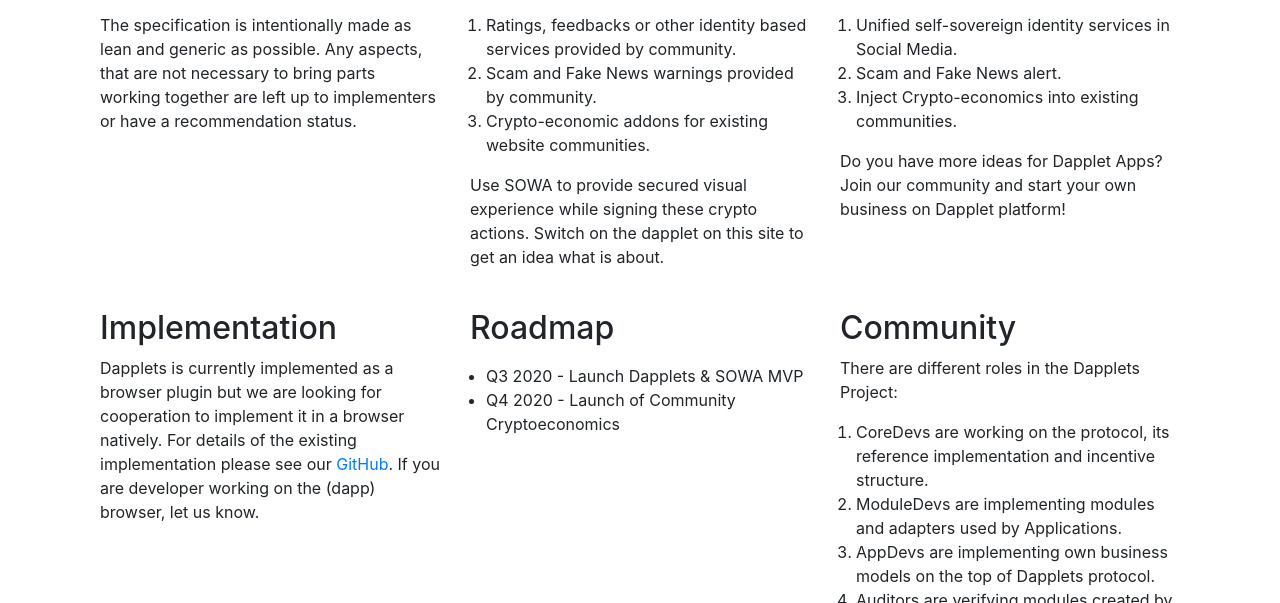
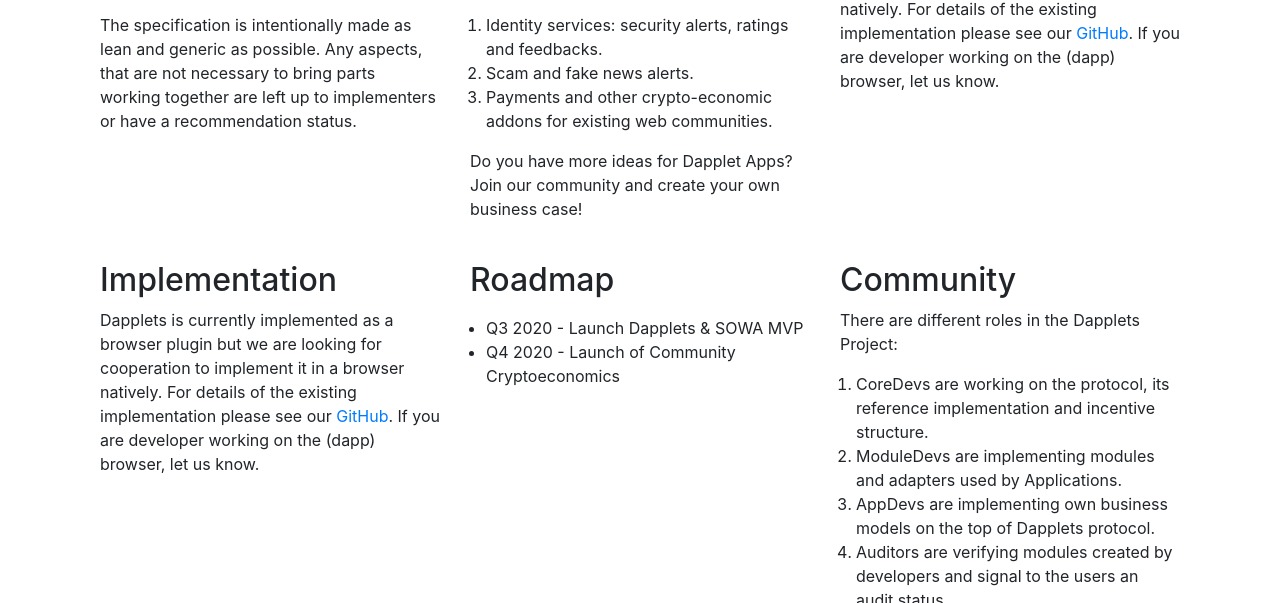
Before and after one commit to dapplets/dapplets.github.io, a website: page index.html in a window 1280 px wide. Shown: the part 497-1100 px from the top of the page. Drawn offline with nearby package versions, Linux system fonts and the light colour scheme.

Commit message:
[+] improving texts

```diff
--- a/index.html
+++ b/index.html
@@ -49,26 +49,21 @@
                         <p>Dapplets protocol enables creation of unstoppable augmentations for third party content. It
                             could be:
                             <ol class="pl-3">
-                                <li>Ratings, feedbacks or other identity based services provided by community.</li>
-                                <li>Scam and Fake News warnings provided by community.</li>
-                                <li>Crypto-economic addons for existing website communities.</li>
+                                <li>Identity services: security alerts, ratings and feedbacks.</li>
+                                <li>Scam and fake news alerts.</li>
+                                <li>Payments and other crypto-economic addons for existing web communities.</li>
                             </ol>
-                            Use SOWA to provide secured visual experience while signing these crypto actions.
-                            Switch on the dapplet on this site to get an idea what is about.
+                            Do you have more ideas for Dapplet Apps?
+                            Join our community and create your own business case!
                         </p>
                         <!-- <p><a class="btn btn-secondary" href="#" role="button">View details &raquo;</a></p> -->
                     </div>
                     <div class="col-md-4">
-                        <h2>Applications</h2>
-                        <p>You will find here a list of existing or proposed Apps built on the top of Dapplets.
-                            Most important applications are:
-                            <ol class="pl-3">
-                                <li>Unified self-sovereign identity services in Social Media.</li>
-                                <li>Scam and Fake News alert.</li>
-                                <li>Inject Crypto-economics into existing communities.</li>
-                            </ol>
-                            Do you have more ideas for Dapplet Apps?
-                            Join our community and start your own business on Dapplet platform!
+                        <h2>Implementation</h2>
+                        <p>Dapplets is currently implemented as a browser plugin but we are looking for cooperation to
+                            implement it in a browser natively. For details of the existing implementation please see
+                            our <a href="https://github.com/dapplets">GitHub</a>. If you are developer working on the
+                            (dapp) browser, let us know.
                         </p>
                         <!-- <p><a class="btn btn-secondary" href="#" role="button">View details &raquo;</a></p> -->
                     </div>
```
